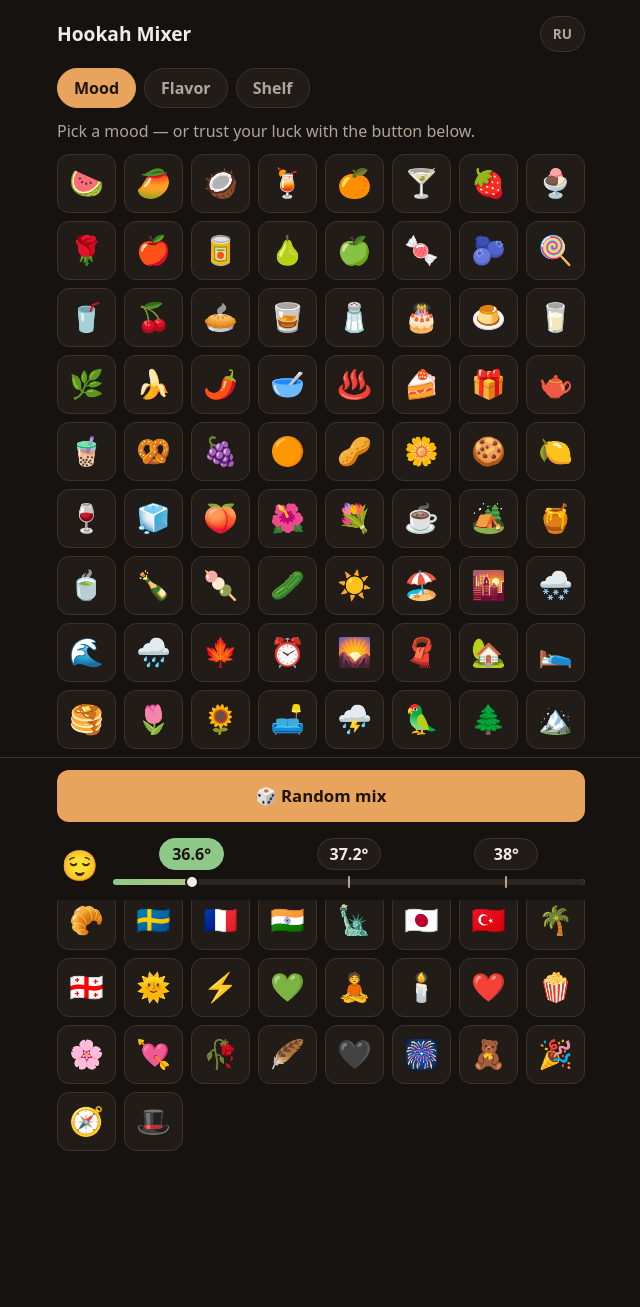
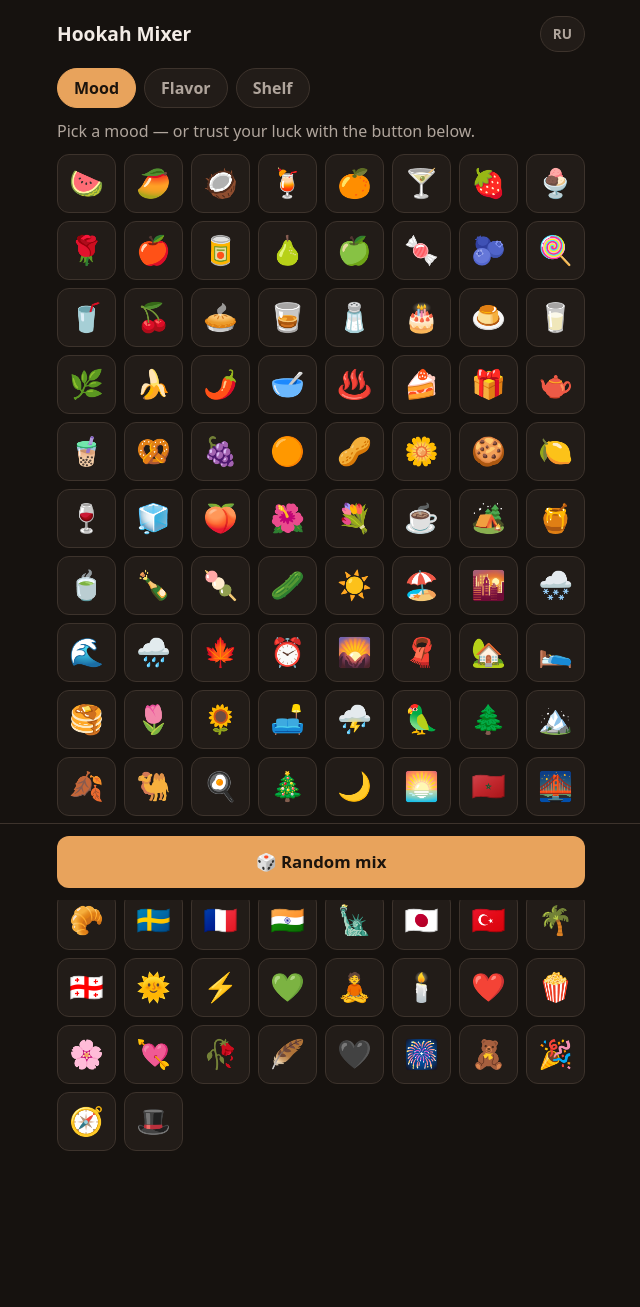
Before and after one commit to demansh/hookah-mixer, a Jekyll site: the page built from index.html, in a window 1280 px wide. Shown: the whole page, without its empty margins (319-959 px from the left). Built offline with Jekyll 4.4.1, drawn with Linux system fonts in a browser that asks for light colours; after the commit the page ends 1243 px from its top, so only the background shows below that.

Commit message:
Градусник и мастер только на карточке микса

```diff
--- a/assets/css/main.css
+++ b/assets/css/main.css
@@ -340,6 +340,14 @@ button:focus-visible {
   gap: var(--space-3);
 }
 
+.is-start-screen {
+  --bottom-bar-height: 76px;
+}
+
+.is-start-screen .thermometer-row {
+  display: none;
+}
+
 .master {
   flex-shrink: 0;
   width: 44px;
--- a/assets/js/app.js
+++ b/assets/js/app.js
@@ -144,6 +144,7 @@ function saveUrl(replace) {
 async function render({ preferUnseen = false } = {}) {
   const revision = ++renderRevision;
   renderThermometer(thermometerElement, state.temperature, actions);
+  document.body.classList.toggle('is-start-screen', !isMixScreen(state));
   const bottomView = { isMixScreen: isMixScreen(state), startTab: state.startTab, shelfSize: shelf.size };
   renderBottomActions(bottomActionsElement, bottomView, actions);
   if (!isMixScreen(state)) {
```
Also changed, not shown: README.md.
